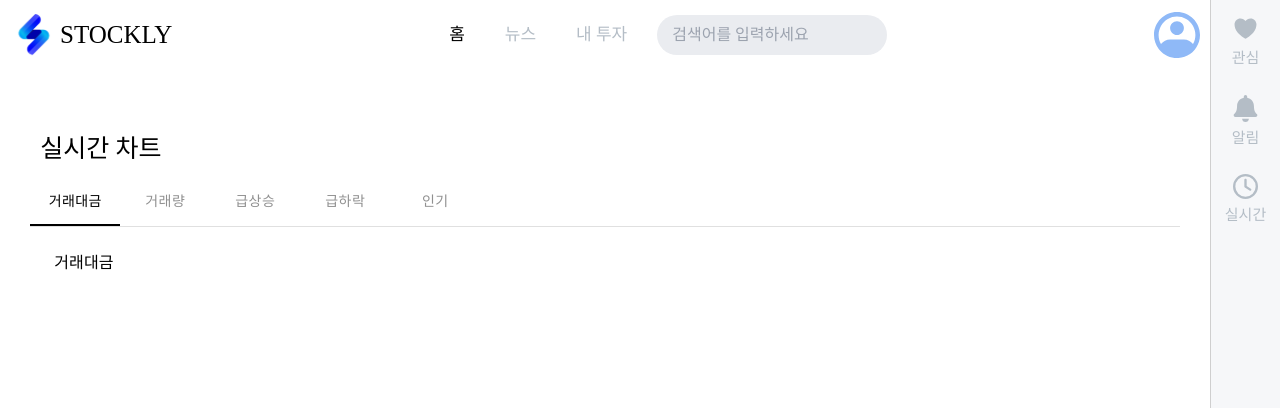
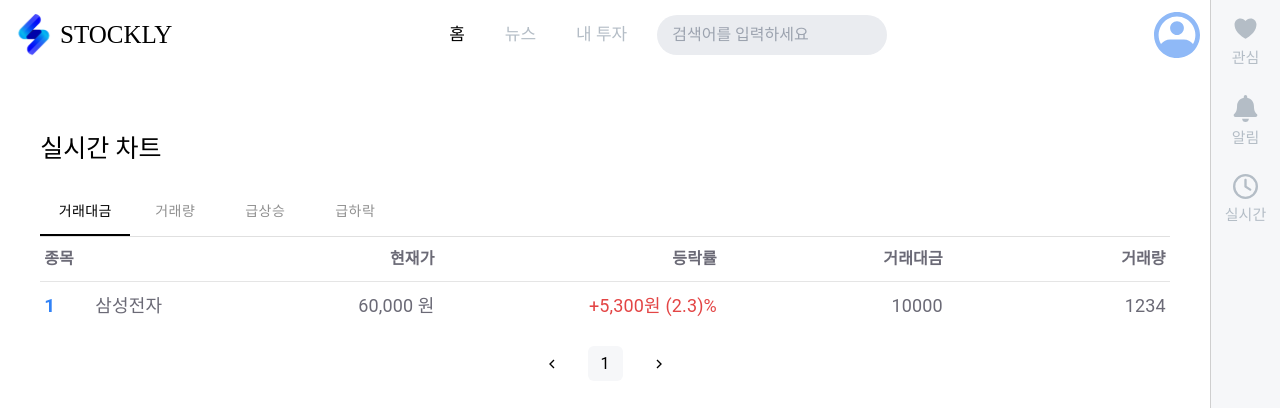
Before and after one commit to sykang519/StocklyFrontend, a React (Vite) app: page /main in a window 1280 px wide. Shown: the top 408 px of the page. Built offline with nearby package versions, Linux system fonts and the light colour scheme; a web font is replaced by a local one.

Commit message:
feat: 실시간 차트 리스트 컴포넌트 생성

```diff
--- /dev/null
+++ b/src/components/StockChart.tsx
@@ -0,0 +1,54 @@
+import { useState } from 'react';
+import * as React from 'react';
+import Box from '@mui/material/Box';
+import Tab from '@mui/material/Tab';
+import Tabs from '@mui/material/Tabs';
+import TabContext from '@mui/lab/TabContext';
+import TabPanel from '@mui/lab/TabPanel';
+import StockChartList from './StockChartList';
+
+const tabStyles = {
+  color: '#909090', // 기본 텍스트 색상
+  '&.Mui-selected': { color: '#000000' }, // 선택된 탭 텍스트 색상
+};
+
+function StockChart() {
+  const [sortedby, setSortedby] = useState('1');
+  const handleChange = (event: React.SyntheticEvent, newValue: string) => {
+    console.log(event);
+    setSortedby(newValue);
+  };
+
+  return (
+    <div>
+      <div className="m-[10px] text-[25px]">실시간 차트</div>
+      <div className="p-[10px]">
+        <Box sx={{ width: '100%', typography: 'body1' }}>
+          <TabContext value={sortedby} >
+            <Box sx={{ borderBottom: 1, borderColor: 'divider'}}>
+              <Tabs
+                value={sortedby}
+                onChange={handleChange}
+                aria-label="lab API tabs example"
+                sx={{
+                  '& .MuiTabs-indicator': { backgroundColor: '#000000' }, //인디케이터 색상
+                }}
+              >
+                <Tab sx={tabStyles} label="거래대금" value="1" disableRipple />
+                <Tab sx={tabStyles} label="거래량" value="2" disableRipple />
+                <Tab sx={tabStyles} label="급상승" value="3" disableRipple />
+                <Tab sx={tabStyles} label="급하락" value="4" disableRipple />
+              </Tabs>
+            </Box>
+            <TabPanel value="1" sx={{padding:0}}><StockChartList/></TabPanel>
+            <TabPanel value="2" sx={{padding:0}}>거래량</TabPanel>
+            <TabPanel value="3" sx={{padding:0}}>급상승</TabPanel>
+            <TabPanel value="4" sx={{padding:0}}>급하락</TabPanel>
+          </TabContext>
+        </Box>
+      </div>
+    </div>
+  );
+}
+
+export default StockChart;
--- a/src/components/StockChartList.tsx
+++ b/src/components/StockChartList.tsx
@@ -1,55 +1,108 @@
 import { useState } from 'react';
-import * as React from 'react';
-import Box from '@mui/material/Box';
-import Tab from '@mui/material/Tab';
-import Tabs from '@mui/material/Tabs';
-import TabContext from '@mui/lab/TabContext';
-import TabPanel from '@mui/lab/TabPanel';
+import { GrFormNext } from "react-icons/gr";
+import { GrFormPrevious } from "react-icons/gr";
 
-const tabStyles = {
-  color: '#909090', // 기본 텍스트 색상
-  '&.Mui-selected': { color: '#000000' }, // 선택된 탭 텍스트 색상
-};
+function StockChart() {
+  const datas = [
+    {
+      company_name: '삼성전자',
+      price: 60000,
+      fluctuation_price: 5300,
+      fluctuation_rate: 2.3,
+      amount: 10000,
+      volume: 1234,
+    }
+  ];
 
-function StockChartList() {
-  const [sortedby, setSortedby] = useState('1');
-  const handleChange = (event: React.SyntheticEvent, newValue: string) => {
-    console.log(event);
-    setSortedby(newValue);
+  const [currentPage, setCurrentPage] = useState(1);
+  const itemsPerPage = 20; // 한 페이지에 표시할 데이터 수
+
+  const startIndex = (currentPage - 1) * itemsPerPage;
+  const currentData = datas.slice(startIndex, startIndex + itemsPerPage);
+
+  const totalPages = Math.ceil(datas.length / itemsPerPage); // 총 페이지 수 계산
+
+  const handlePrevPage = () => {
+    if (currentPage > 1) {
+      setCurrentPage(currentPage - 1);
+    }
+  };
+
+  const handleNextPage = () => {
+    if (currentPage < totalPages) {
+      setCurrentPage(currentPage + 1);
+    }
+  };
+
+  const handlePageClick = (pageNumber: number) => {
+    setCurrentPage(pageNumber);
+  };
+
+  // 페이지 버튼 생성
+  const renderPageNumbers = () => {
+    const pageNumbers = [];
+    const maxButtons = 10; // 최대 버튼 개수
+    const startPage = Math.floor((currentPage - 1) / maxButtons) * maxButtons + 1; // 현재 페이지에 따라 시작 페이지 결정
+    const endPage = Math.min(startPage + maxButtons - 1, totalPages); // 끝 페이지 결정
+
+    for (let i = startPage; i <= endPage; i++) {
+      pageNumbers.push(
+        <button
+          key={i}
+          className={`px-3 py-1 mx-1 rounded-md w-[35px] h-[35px] flex items-center justify-center ${currentPage === i ? 'text-black bg-Bg-gray' : 'text-chart-font'}`}
+          onClick={() => handlePageClick(i)}
+        >
+          {i}
+        </button>
+      );
+    }
+    return pageNumbers;
   };
 
   return (
     <div>
-      <div className="m-[10px] text-[25px]">실시간 차트</div>
-      <div>
-        <Box sx={{ width: '100%', typography: 'body1' }}>
-          <TabContext value={sortedby}>
-            <Box sx={{ borderBottom: 1, borderColor: 'divider' }}>
-              <Tabs
-                value={sortedby}
-                onChange={handleChange}
-                aria-label="lab API tabs example"
-                sx={{
-                  '& .MuiTabs-indicator': { backgroundColor: '#000000' }, // 인디케이터 색상
-                }}
-              >
-                <Tab sx={tabStyles} label="거래대금" value="1" disableRipple />
-                <Tab sx={tabStyles} label="거래량" value="2" disableRipple />
-                <Tab sx={tabStyles} label="급상승" value="3" disableRipple />
-                <Tab sx={tabStyles} label="급하락" value="4" disableRipple />
-                <Tab sx={tabStyles} label="인기" value="5" disableRipple />
-              </Tabs>
-            </Box>
-            <TabPanel value="1">거래대금</TabPanel>
-            <TabPanel value="2">거래량</TabPanel>
-            <TabPanel value="3">급상승</TabPanel>
-            <TabPanel value="4">급하락</TabPanel>
-            <TabPanel value="5">인기</TabPanel>
-          </TabContext>
-        </Box>
+      <table className="w-full">
+        <tr className="border-b border-[#e5e5e5]">
+          <th className="text-left w-[20%] py-[10px] text-chart-font px-1">종목</th>
+          <th className="text-right w-[15%] py-[10px] text-chart-font">현재가</th>
+          <th className="text-right w-[25%] py-[10px] text-chart-font">등락률</th>
+          <th className="text-right w-[20%] py-[10px] text-chart-font">거래대금</th>
+          <th className="text-right w-[20%] py-[10px] text-chart-font px-1">거래량</th>
+        </tr>
+        {currentData.map((data, index) => (
+          <tr key={startIndex + index}>
+            <td className="text-left flex py-[10px] text-chart-font px-1 text-[18px]">
+              <p className="text-MainBlue mr-10 font-bold text-[19px]">{startIndex + index + 1}</p> {data.company_name}
+            </td>
+            <td className="text-right py-[10px] text-chart-font text-[18px]">
+              {data.price.toString().replace(/\B(?=(\d{3})+(?!\d))/g, ',')} 원
+            </td>
+            <td
+              className={`text-right py-[10px] text-chart-font text-[18px] ${data.fluctuation_rate > 0 ? 'text-up' : 'text-down'}`}
+            >
+              {data.fluctuation_rate > 0 ? '+' : ''}
+              {data.fluctuation_price.toString().replace(/\B(?=(\d{3})+(?!\d))/g, ',')}원 ({data.fluctuation_rate})%
+            </td>
+            <td className="text-right py-[10px] text-chart-font text-[18px]">{data.amount}</td>
+            <td className="text-right py-[10px] text-chart-font px-1 text-[18px]">{data.volume}</td>
+          </tr>
+        ))}
+      </table>
+      <div className="flex justify-center items-center my-4">
+        <button className="px-4 py-2 mx-2 bg-gray-200 rounded-md" onClick={handlePrevPage} disabled={currentPage === 1}>
+          <GrFormPrevious/>
+        </button>
+        {renderPageNumbers()}
+        <button
+          className="px-4 py-2 mx-2 bg-gray-200 rounded-md"
+          onClick={handleNextPage}
+          disabled={currentPage === totalPages}
+        >
+          <GrFormNext/>
+        </button>
       </div>
     </div>
   );
 }
 
-export default StockChartList;
+export default StockChart;
--- a/src/pages/MainPage.tsx
+++ b/src/pages/MainPage.tsx
@@ -1,5 +1,5 @@
 import TopNavBar from '../components/TopNavBar';
-import StockChartList from '../components/StockChartList';
+import StockChartList from '../components/StockChart';
 import useDrawerStore from '../zustand/MenuBarStore';
 
 function MainPage() {
--- a/tailwind.config.js
+++ b/tailwind.config.js
@@ -16,6 +16,9 @@ module.exports = {
       'buy-red' : '#F25050',
       'gray' : '#e4e4e4',
       'reset-red' : '#CB3434',
+      'up' : '#E34545',
+      'down' : '#454DE3',
+      'chart-font' : '#6B6A76'
 
     }
   },
```
